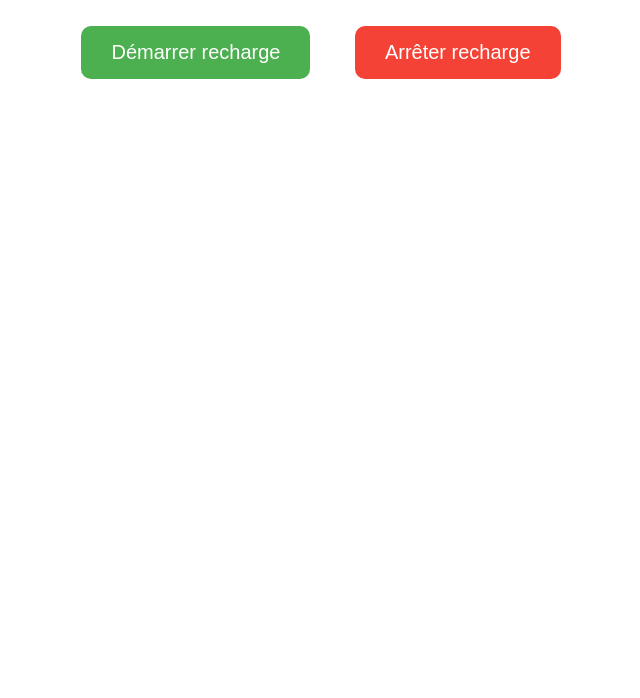
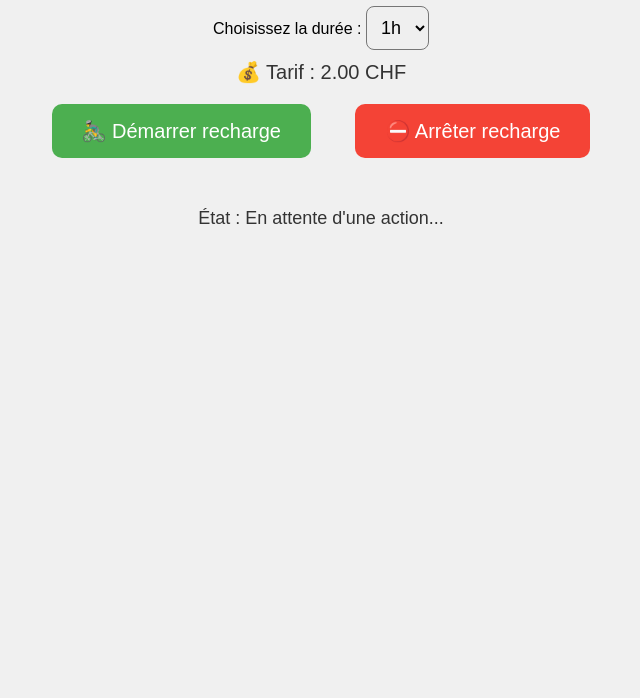
Before and after one commit to Solveocom/Sol-veo.com-Application, a website: page public/index.html in a window 1280 px wide. Shown: the part 102-800 px from the top of the page, without its empty margins (319-959 px from the left). Drawn offline with Linux system fonts and the light colour scheme.

Commit message:
Ajout du tarif en fonction de la durée de recharge

```diff
--- a/public/index.html
+++ b/public/index.html
@@ -8,7 +8,13 @@
       font-family: Arial, sans-serif;
       text-align: center;
       margin-top: 50px;
+      background-color: #f0f0f0;
     }
+
+    h1 {
+      color: #333;
+    }
+
     button {
       font-size: 20px;
       padding: 15px 30px;
@@ -16,38 +22,105 @@
       cursor: pointer;
       border: none;
       border-radius: 10px;
+      transition: background-color 0.3s ease;
     }
+
     .on {
       background-color: #4caf50;
       color: white;
     }
+
+    .on:hover {
+      background-color: #43a047;
+    }
+
     .off {
       background-color: #f44336;
       color: white;
+    }
+
+    .off:hover {
+      background-color: #e53935;
+    }
+
+    #status {
+      font-size: 18px;
+      margin-top: 30px;
+      color: #333;
+    }
+
+    #tarif {
+      font-size: 20px;
+      color: #333;
+      margin-top: 10px;
+    }
+
+    select {
+      font-size: 18px;
+      padding: 10px;
+      border-radius: 8px;
     }
   </style>
 </head>
 <body>
   <h1>Recharge Vélo Solvéo</h1>
-    <button class="on" onclick="controlShelly('on')">Démarrer recharge</button>
-    <button class="off" onclick="controlShelly('off')">Arrêter recharge</button>
 
-    <p id="status"></p>
+  <!-- Sélecteur de durée -->
+  <label for="duree">Choisissez la durée :</label>
+  <select id="duree" onchange="updateTarif()">
+    <option value="1">1h</option>
+    <option value="2">2h</option>
+    <option value="3">3h</option>
+  </select>
+
+  <div id="tarif">💰 Tarif : 2.00 CHF</div>
+
+  <button class="on" onclick="controlShelly('on')">🚴‍♂️ Démarrer recharge</button>
+  <button class="off" onclick="controlShelly('off')">⛔ Arrêter recharge</button>
+
+  <p id="status">État : En attente d'une action...</p>
 
   <script>
+    const tarifs = {
+      1: 2.0,
+      2: 2.5,
+      3: 3.0
+    };
+
+    function updateTarif() {
+      const duree = document.getElementById("duree").value;
+      const tarif = tarifs[duree];
+      document.getElementById("tarif").innerText = `💰 Tarif : ${tarif.toFixed(2)} CHF`;
+    }
+
     async function controlShelly(action) {
+      const status = document.getElementById("status");
+      const duree = document.getElementById("duree").value;
+      const tarif = tarifs[duree];
+
+      status.innerText = `⏳ Envoi de la commande "${action}"...`;
+
       try {
-          const res = await fetch(`/api/shelly/${action}`, { method: "POST" });
+        const res = await fetch(`/api/shelly/${action}`, {
+          method: "POST",
+          headers: { "Content-Type": "application/json" },
+          body: JSON.stringify({ duree, tarif }) // envoie optionnel
+        });
+
         const data = await res.json();
-          document.getElementById("status").innerText =
-            data.success && data.data.isok
-              ? `✅ Commande envoyée : ${action}`
-              : `⚠️ Erreur : ${JSON.stringify(data)}`;
+
+        if (data.success && data.data?.isok) {
+          status.innerText = `✅ Recharge ${action === 'on' ? 'démarrée' : 'arrêtée'} pour ${duree}h (Tarif : ${tarif.toFixed(2)} CHF)`;
+        } else {
+          status.innerText = `⚠️ Erreur : ${JSON.stringify(data)}`;
+        }
       } catch (err) {
-          document.getElementById("status").innerText =
-            "❌ Erreur de communication avec le serveur";
+        status.innerText = "❌ Erreur de communication avec le serveur";
       }
     }
+
+    // Affiche le tarif par défaut au chargement
+    updateTarif();
   </script>
 </body>
 </html>
```
Lines whose indentation alone changed are shown as unchanged.
